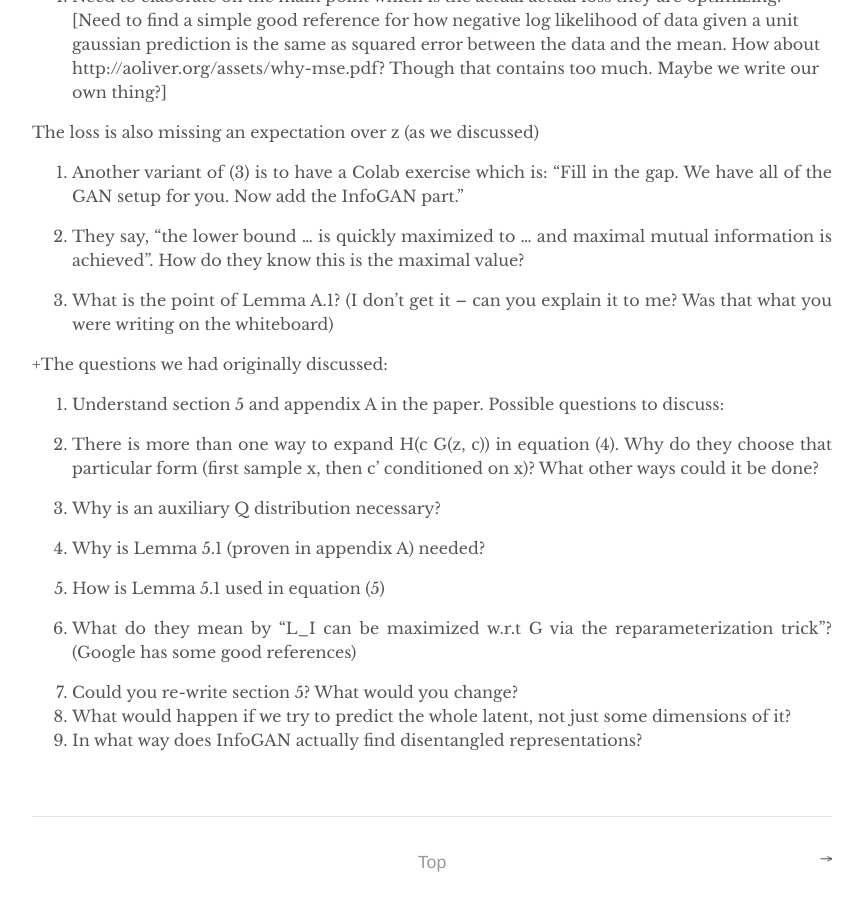
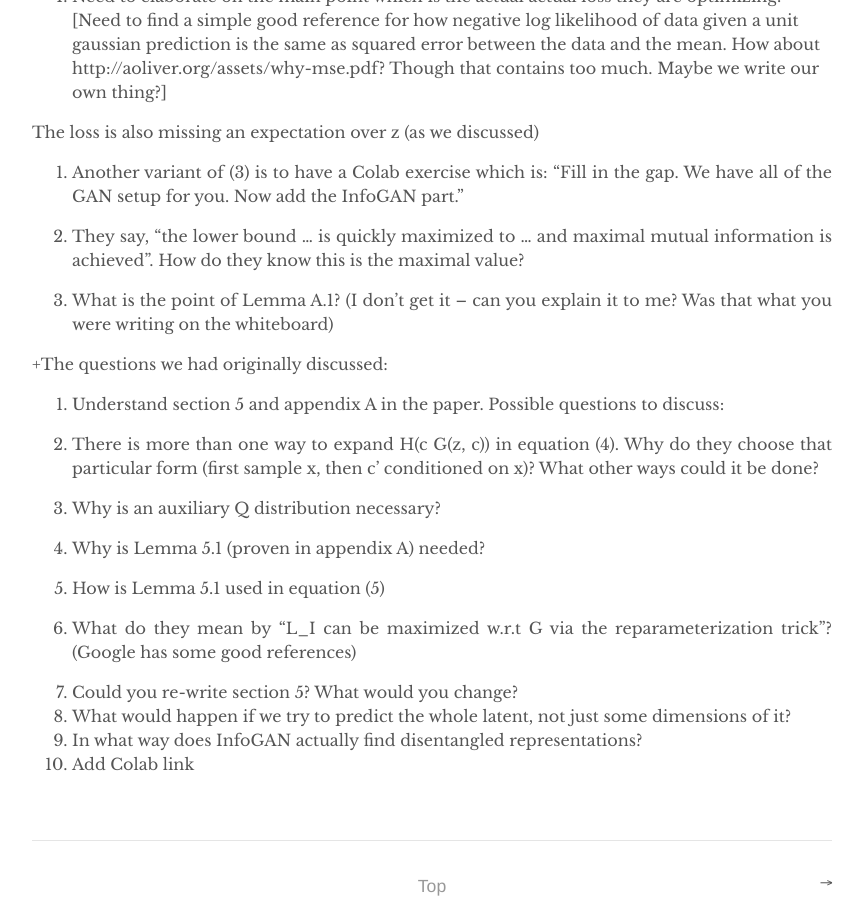
Before and after one commit to depthfirstlearning/depthfirstlearning.com, a Jekyll site: the page built from _posts/2018-05-28-InfoGAN.markdown, in a window 1280 px wide and 900 px high, scrolled down 3101 px. Shown: the whole window, without its empty margins (208-1071 px from the left). Built offline with Jekyll 4.4.1, drawn with Linux system fonts in a browser that asks for light colours; our own code applies the rules of GitHub Pages for plain Markdown files; before the commit the page ends 3977 px from its top, so only the background shows below that.

Commit message:
Update 2018-05-28-InfoGAN.markdown

```diff
--- a/_posts/2018-05-28-InfoGAN.markdown
+++ b/_posts/2018-05-28-InfoGAN.markdown
@@ -127,3 +127,4 @@ has some good references)
 13. Could you re-write section 5? What would you change?
 14. What would happen if we try to predict the whole latent, not just some dimensions of it?
 15. In what way does InfoGAN actually find disentangled representations?
+16. Add Colab link
```
